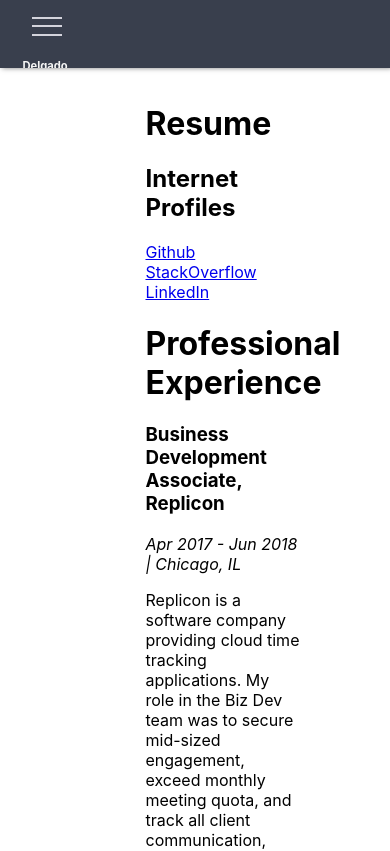
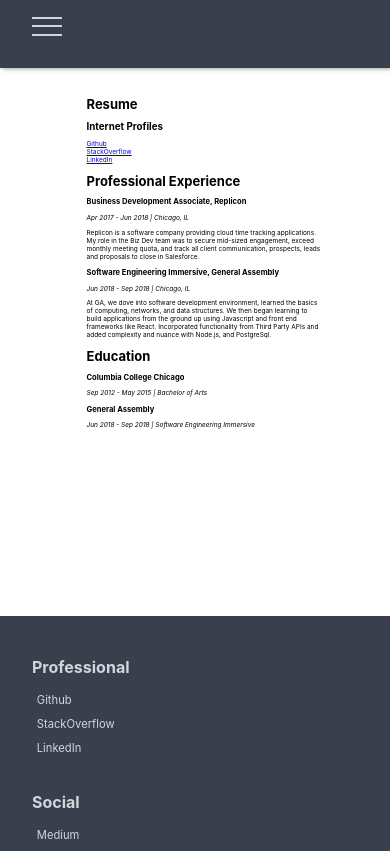
Before and after one commit to alxdelgado/react-portfolio, a React (Create React App) app: page /resume in a window 390 px wide. Shown: the top 851 px of the page. Built offline with nearby package versions, Linux system fonts and the light colour scheme.

Commit message:
sideBar responsive, resume page fully responsive

```diff
--- a/src/App.js
+++ b/src/App.js
@@ -5,6 +5,7 @@
 import ResumePage from './pages/resume/resume-page.component';
 import NavBar from './components/nav-bar/nav-bar.component';
 import HomePage from './pages/homepage/homepage.component';
+import ProjectsPage from './pages/projects/projects.component';
 import FooterNav from './components/footer/footer.component';
 import SideBar from './components/sidebar/sidebar.component';
 
@@ -26,17 +27,18 @@
   }
 
   render() {
-    let sideBar;
+    let SideBar;
     if (this.state.sideBarOpen) {
-      sideBar = <SideBar />;
+      SideBar = <SideBar />;
     }
     return (
       <div className="App" style={{height: '100%'}}>
         <Switch>
-          <NavBar />
+          <NavBar sideBarClickHandler={this.sideBarToggleClickHandler} />
           {SideBar}
           <Route exact path='/' component={HomePage} />
           <Route path='/resume' component={ResumePage} />
+          <Route path='/projects' component={ProjectsPage} />
           <FooterNav />
         </Switch>
       </div>
--- a/src/components/footer/footer.styles.scss
+++ b/src/components/footer/footer.styles.scss
@@ -59,11 +59,11 @@
             margin-inline-end: -10em;
 
             #professional_heading {
-                font-size: 4rem;
+                font-size: 3rem;
             }
 
             #items_pro {
-                font-size: 2.8rem;
+                font-size: 2rem;
                 margin-top: -2rem;
 
             }
@@ -73,12 +73,12 @@
 
 
             #socials_heading {
-                font-size: 4rem;
+                font-size: 3rem;
             }
 
             #items_socials {
                 padding: 0px;
-                font-size: 2.8rem;
+                font-size: 2rem;
                 margin-top: -2rem;
             }
         }
--- a/src/components/nav-bar/nav-bar.component.jsx
+++ b/src/components/nav-bar/nav-bar.component.jsx
@@ -11,7 +11,7 @@
 // NavBar
 const NavBar = props => (
     <div className='nav_wrapper'>
-        <ToggleButton />
+        <ToggleButton click={props.sideBarClickHandler} />
         <div className='nav-container'>
             <div className='headline_link'>
                 <a id='headline' href='/'><strong>Delgado</strong></a>
@@ -20,7 +20,7 @@
                 <a id='resume' href='/resume'>Resume</a>
             </div>
             <div className='bucket-list_link'>
-                <a id='bucket-list' href='/bucket-list'>Bucket List</a>
+                <a id='bucket-list' href='/projects'>Projects</a>
             </div>
             <div className='github'>
                 <a id='github' href='https://github.com/alxdelgado' target='_blank' rel="noopener noreferrer">Github</a>
--- a/src/components/nav-bar/nav-bar.styles.scss
+++ b/src/components/nav-bar/nav-bar.styles.scss
@@ -1,4 +1,5 @@
 // Style Rules
+
 .nav_wrapper {
     width: 100vw;
     height: 8vh;
@@ -17,7 +18,7 @@
 
     #resume {
         text-decoration: none;
-        color: whitesmoke;
+        color: #d4d4dc;
     }
 }
 
@@ -27,7 +28,7 @@
 
     #bucket-list {
         text-decoration: none;
-        color: whitesmoke;
+        color: #d4d4dc;
     }
 }
 
@@ -37,7 +38,7 @@
 
     #github {
         text-decoration: none;
-        color: whitesmoke;
+        color: #d4d4dc;
 
     }
 }
@@ -49,9 +50,9 @@
     #headline {
         text-decoration: none;
         color: whitesmoke;
-
     }
 }
+
 
 
 // Media Queries
@@ -87,7 +88,7 @@
 @media screen and (max-width: 1440px) {
     #headline {
         font-size: 1rem;
-        margin-top: 30px;
+        margin-top: 25px;
         margin-left: 2em;
     }
 
@@ -139,6 +140,10 @@
 }
 
 @media screen and (max-width: 768px) {
+    #headline {
+        display: none;
+    }
+
     #resume {
         display: none;
     }
--- a/src/components/sidebar/sidebar.styles.scss
+++ b/src/components/sidebar/sidebar.styles.scss
@@ -32,3 +32,31 @@
 .sideBar a:active {
     color: #C0C0C0;
 }
+
+// 4K Screens - 2560px
+@media screen and (max-width: 2560px) {
+    .sideBar {
+        width: 700px;
+    }
+}
+
+// Mobile Large - 425px
+@media screen and (max-width: 425px) {
+    .sideBar {
+        width: 290px;
+    }
+}
+
+// Mobile Medium - 375px
+@media screen and (max-width: 375px) {
+    .sideBar {
+        width: 250px;
+    }
+}
+
+// Mobile Small - 320px
+@media screen and (max-width: 320px) {
+    .sideBar {
+        width: 200px;
+    }
+}
--- a/src/components/toggleButton/toggleButton.component.jsx
+++ b/src/components/toggleButton/toggleButton.component.jsx
@@ -3,7 +3,7 @@
 import './toggleButton.styles.scss';
 
 const ToggleButton = props => (
-   <button className='toggle-button'>
+   <button className='toggle-button' onClick={props.click}>
        <div className='toggle-button_line' />
        <div className='toggle-button_line' />
        <div className='toggle-button_line' />
--- a/src/components/toggleButton/toggleButton.styles.scss
+++ b/src/components/toggleButton/toggleButton.styles.scss
@@ -50,9 +50,8 @@
 @media screen and (max-width: 768px) {
     .toggle-button {
         display: flex;
-        margin-top: 14px;
+        margin-top: 15px;
         margin-left: 3em;
-        font-size: 1rem;
     }
 }
 
@@ -62,7 +61,7 @@
         display: flex;
         margin-top: 14px;
         margin-left: 2rem;
-        font-size: 1rem;
+
     }
 }
 
@@ -72,7 +71,6 @@
         display: flex;
         margin-top: 14px;
         margin-left: 2rem;
-        font-size: 1rem;
     }
 }
 
--- a/src/index.js
+++ b/src/index.js
@@ -5,10 +5,13 @@
 import './index.css';
 import App from './App';
 import * as serviceWorker from './serviceWorker';
+import SideBar from './components/sidebar/sidebar.component';
+
 
 ReactDOM.render(
     <BrowserRouter>
         <App />
+        {/* <SideBar /> */}
     </BrowserRouter>
 , document.getElementById('root')
 );
--- /dev/null
+++ b/src/pages/projects/projects.component.jsx
@@ -0,0 +1,13 @@
+import React from 'react';
+import './projects.styles.scss';
+
+const ProjectsPage = props => (
+    <div className='projects_wrapper'>
+        <div className='projects_container'>
+            <h1 className='projects_heading'>Crown Clothing</h1>
+            <img className='crown-clothing' src='/' alt='projectimage'/>
+        </div>
+    </div>
+);
+
+export default ProjectsPage;
--- a/src/pages/resume/resume-page.styles.scss
+++ b/src/pages/resume/resume-page.styles.scss
@@ -1,9 +1,11 @@
+// Style Rules
 .resume_wrapper {
     display: flex;
     flex-direction: row;
     flex-wrap: wrap;
     width: 100vw;
     justify-content: center;
+    font-size: 1px;
 
     .resume_container {
         width: 40vw;
@@ -13,6 +15,105 @@
         padding-top: 15px;
         padding-bottom: 30px;
 
+
+    }
+}
+
+// 4K Screens - 2560px
+@media screen and (max-width: 2560px) {
+   .resume_wrapper {
+       width: 100vw;
+       height: 65vh;
+
+       .resume_container {
+        padding-left: 10px;
+        padding-right: 10px;
+        padding-top: 30px;
+        padding-bottom: 30px;
+        font-size: 0.6rem;
+       }
+   }
+}
+
+// Laptop Large - 1440px
+@media screen and (max-width: 1440px) {
+    .resume_wrapper {
+        width: 100vw;
+        height: 65vh;
+
+        .resume_container {
+            padding-left: 0px;
+            padding-right: 10px;
+            padding-top: 30px;
+            padding-bottom: 30px;
+            font-size: 7px;
+        }
+    }
+}
+
+// Laptop - 1024px
+@media screen and (max-width: 1440px) {
+    .resume_wrapper {
+        width: 100vw;
+        height: 65vh;
+
+        .resume_container {
+            padding-left: 0px;
+            padding-right: 10px;
+            padding-top: 30px;
+            padding-bottom: 30px;
+            font-size: 7.5px;
+        }
+    }
+}
+
+// Tablet - 768px
+@media screen and (max-width: 768px) {
+    .resume_wrapper {
+        width: 100vw;
+        height: 65vh;
+
+        .resume_container {
+            width: 50vw;
+            padding-left: 0px;
+            padding-right: 10px;
+            padding-top: 30px;
+            padding-bottom: 30px;
+            font-size: 7.2px;
+        }
+    }
+}
+
+// Mobile Large - 425px
+@media screen and (max-width: 425px) {
+    .resume_wrapper {
+        width: 100vw;
+        height: 65vh;
+
+        .resume_container {
+            width: 60vw;
+            padding-left: 0px;
+            padding-right: 40px;
+            padding-top: 20px;
+            padding-bottom: 0px;
+            font-size: 6.5px;
+        }
+    }
+}
+
+@media screen and (max-width: 375px) {
+    .resume_wrapper {
+        width: 100vw;
+        height: 65vh;
+
+        .resume_container {
+            width: 60vw;
+            padding-left: 0px;
+            padding-right: 30px;
+            padding-top: 20px;
+            padding-bottom: 0px;
+            font-size: 6.3px;
+        }
     }
 }
 
@@ -23,10 +124,11 @@
 
         .resume_container {
             width: 100vw;
-            padding-left: 10px;
-            padding-right: 10px;
-            padding-top: 10px;
-            padding-bottom: 30px;
+            padding-left: 0px;
+            padding-right: 40px;
+            padding-top: 20px;
+            padding-bottom: 0px;
+            font-size: 7px;
         }
     }
 }
```
Also changed, not shown: src/pages/projects/projects.styles.scss (added).
